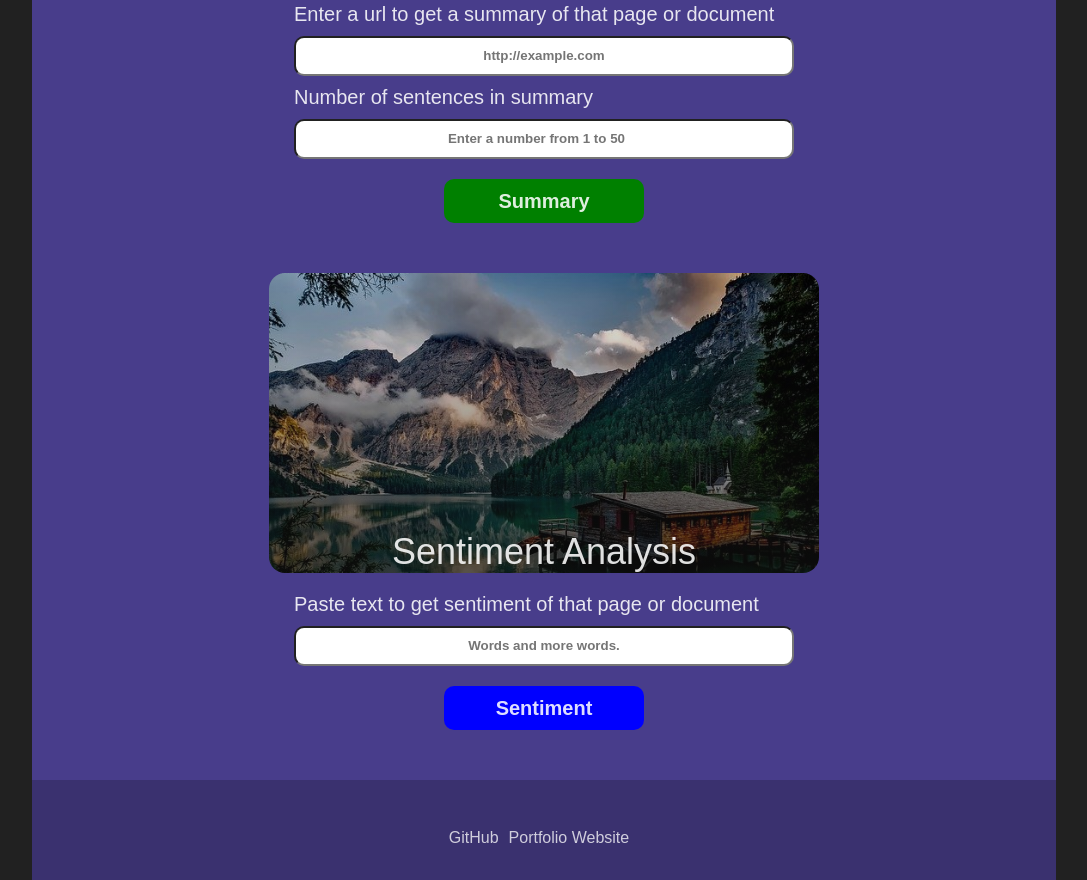
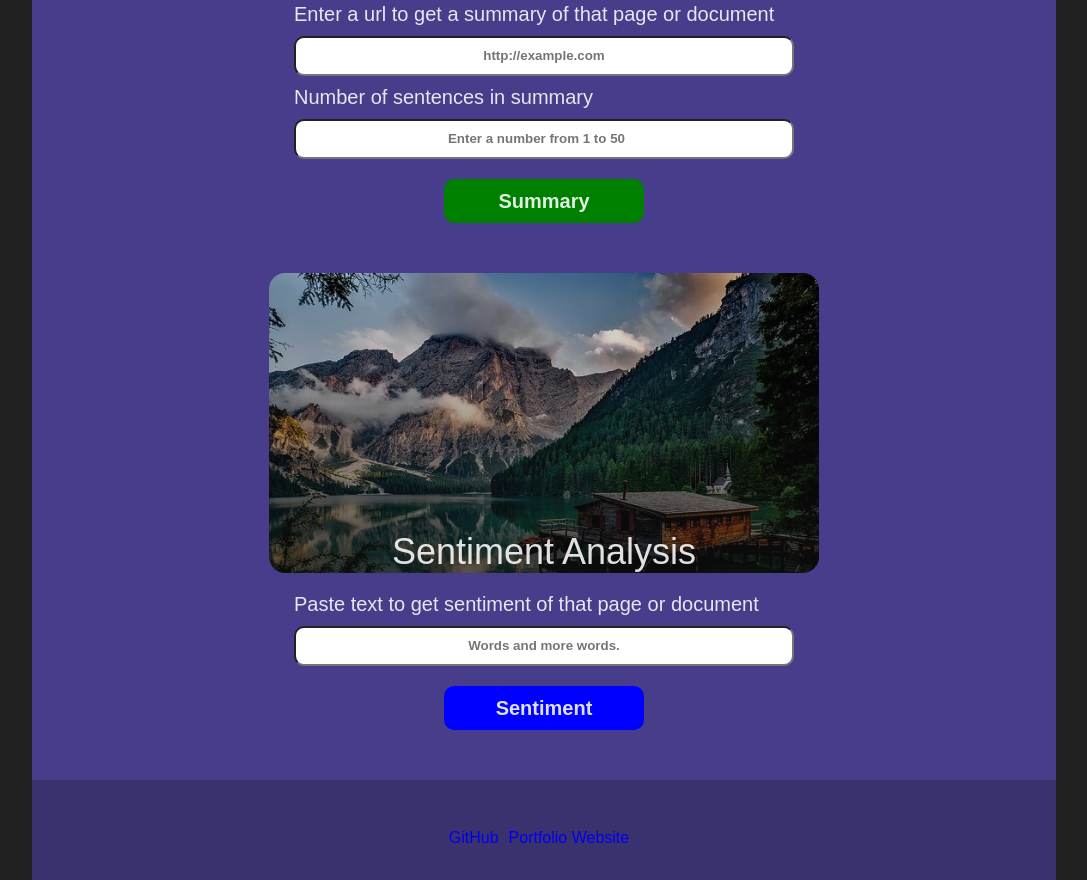
Before and after one commit to sunny0402/news_nlp_app, a website built with webpack: page src/client/views/index.html in a window 1280 px wide. Shown: the part 757-1637 px from the top of the page, without its empty margins (96-1183 px from the left). Built offline with nearby package versions, Linux system fonts and the light colour scheme.

Commit message:
style update

```diff
--- a/src/client/styles/base.scss
+++ b/src/client/styles/base.scss
@@ -268,8 +268,9 @@
     flex-direction: column;
     width: 100%;
     height: 100px;
+    color: $text-color;
+    background-color: rgba(0, 0, 0, 0.2);
     // outline: 8px solid red;
-    background-color: rgba(0, 0, 0, 0.2);
 }
 
 .footer-content{
@@ -287,10 +288,10 @@
     // outline: 8px solid blue;
         a{
             font-size: 16px;
-            color: $text-color;
+            // color: $text-color;
             margin-right: 10px;
             // color: #fff;
-            opacity: 87%;
+            // opacity: 87%;
             text-decoration: none;
         }
         a:hover{
```
